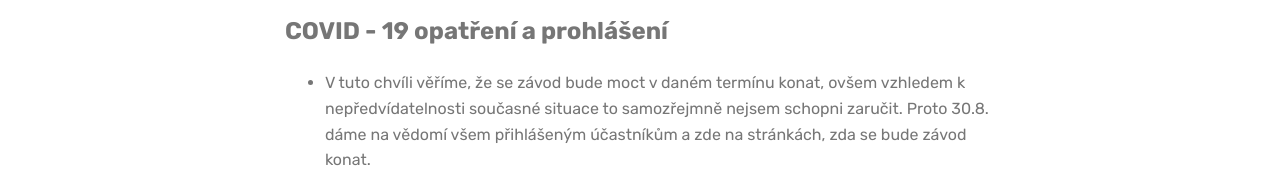
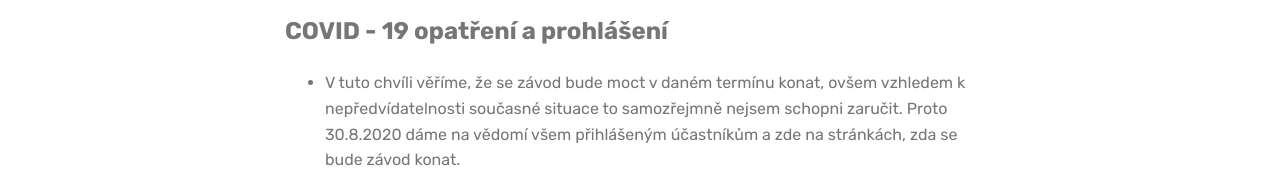
Before and after one commit to InstruktoriBrno/kraz-web, a plain HTML site: page index.html in a window 1280 px wide. Shown: the part 6375-6561 px from the top of the page. Drawn offline with Linux system fonts and the light colour scheme; files whose address does not match are found by name.

Commit message:
Update index.html

```diff
--- a/index.html
+++ b/index.html
@@ -426,7 +426,7 @@
 
     <div class="container">
         <div class="media-container-row">
-            <div class="mbr-text col-12 col-md-8 mbr-fonts-style display-7"><p>V případě zrušení akce ze strany organizátorů ( např. z důvodu nařízení státu) vracíme 100 % uhrazené částky.</p><p>Taktéž vrácíme 100% uhrazené částky při odhlášení ze zdravotních důvodů a jiných důvodů spojených s aktuální situací (ztráta zaměstnání, zrušení dovolené apod.).</p></div>
+            <div class="mbr-text col-12 col-md-8 mbr-fonts-style display-7"><p>V případě zrušení akce ze strany organizátorů (např. z důvodu nařízení státu) vracíme 100 % uhrazené částky.</p><p>Taktéž vrácíme 100% uhrazené částky při odhlášení ze zdravotních důvodů a jiných důvodů spojených s aktuální situací (ztráta zaměstnání, zrušení dovolené apod.).</p></div>
         </div>
     </div>
 </section>
@@ -452,7 +452,7 @@
     <div class="container">
         <div class="media-container-row">
             <div class="mbr-text counter-container col-12 col-md-8 mbr-fonts-style display-7">
-                <ul><li>V tuto chvíli věříme, že se závod bude moct v daném termínu konat, ovšem vzhledem k nepředvídatelnosti současné situace to samozřejmně nejsem schopni zaručit. Proto 30.8. dáme na vědomí všem přihlášeným účastníkům a zde na stránkách, zda se bude závod konat.&nbsp;</li><li>Budeme dodržovat veškerá platná nařízení a též i doporučení hygienckých autorit vztahující se k této závažné situaci.</li><li>Přihlašování bude probíhat do kapacity 50 týmů. Ovšem pokud by aktuální situace nedovolila startovat všem, budeme upřednostňovat týmy jež se přihlásily dříve.</li><li>O změnách v nastalé situaci, ktéré se vážou k závodu, budeme přihlášené účastníky průbežně informovat.</li></ul>
+                <ul><li>V tuto chvíli věříme, že se závod bude moct v daném termínu konat, ovšem vzhledem k nepředvídatelnosti současné situace to samozřejmně nejsem schopni zaručit. Proto 30.8.2020 dáme na vědomí všem přihlášeným účastníkům a zde na stránkách, zda se bude závod konat.&nbsp;</li><li>Budeme dodržovat veškerá platná nařízení a též i doporučení hygienckých autorit vztahující se k této závažné situaci.</li><li>Přihlašování bude probíhat do kapacity 50 týmů. Ovšem pokud by aktuální situace nedovolila startovat všem, budeme upřednostňovat týmy jež se přihlásily dříve.</li><li>O změnách v nastalé situaci, ktéré se vážou k závodu, budeme přihlášené účastníky průbežně informovat.</li></ul>
             </div>
         </div>
     </div>
```
